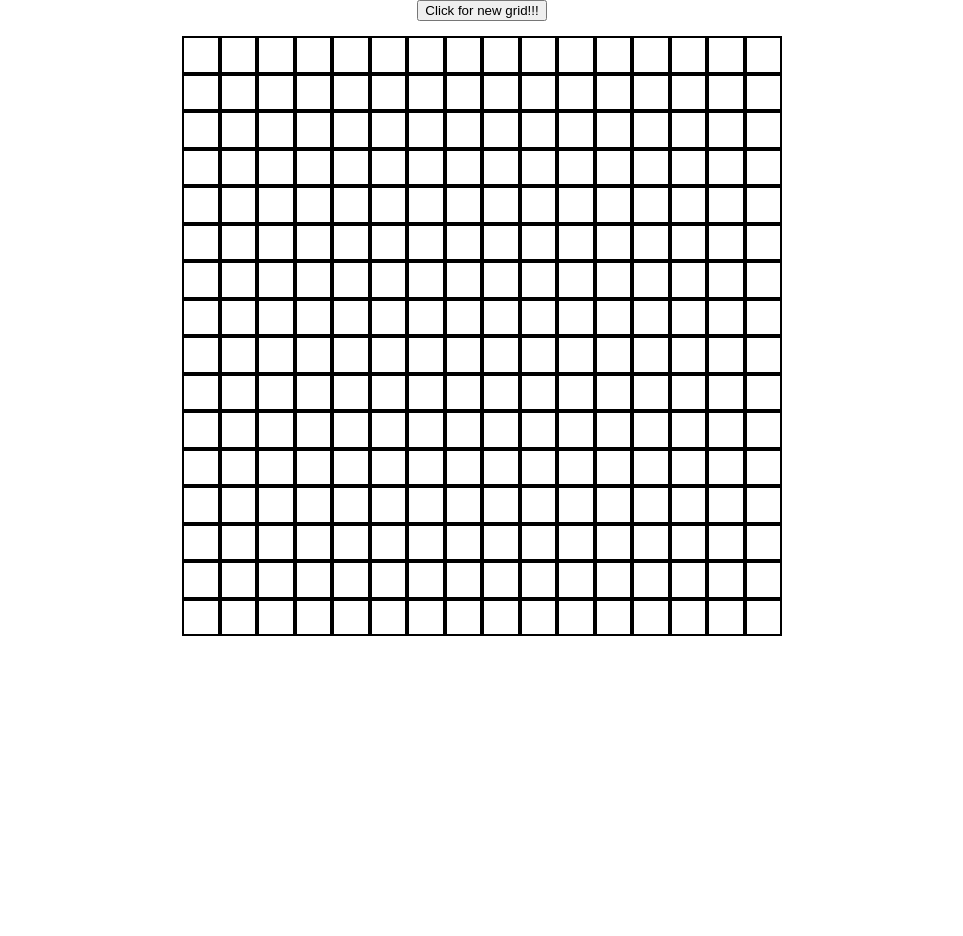
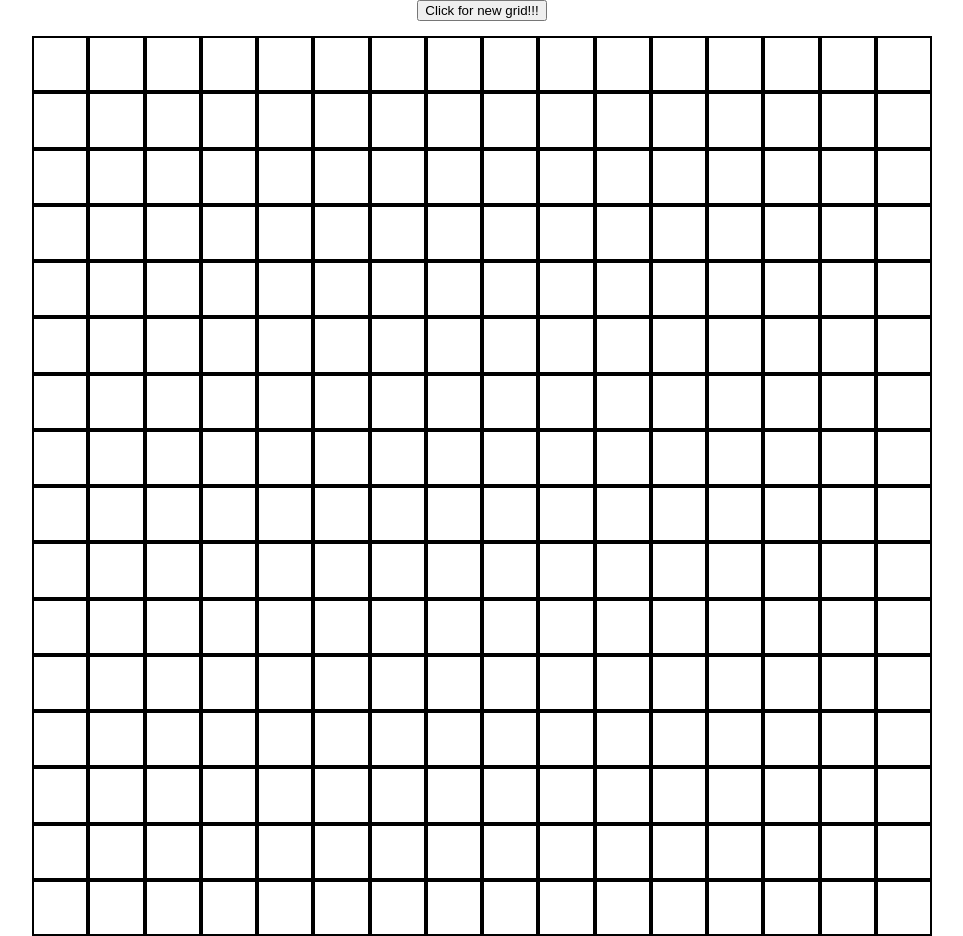
Before and after one commit to Matthew24799/sketchpad, a plain HTML site: page index.html in a window 1280 px wide. Shown: the whole page, without its empty margins (158-1121 px from the left). Before the commit the page ends 800 px from the top, so only its background shows below. Drawn offline with Linux system fonts and the light colour scheme.

Commit message:
made container bigger

```diff
--- a/style.css
+++ b/style.css
@@ -12,10 +12,10 @@ body {
 }
 
 #container{
-    min-height: 600px;
-    max-height: 600px;
-    min-width: 600px;
-    max-width: 600px;
+    min-height: 900px;
+    max-height: 900px;
+    min-width: 900px;
+    max-width: 900px;
     display: flex;
     flex-wrap: wrap;
     justify-content: center;
@@ -27,7 +27,6 @@ body {
 }
 .row  {
    flex-grow: 1;
-
 }
 
 
```
